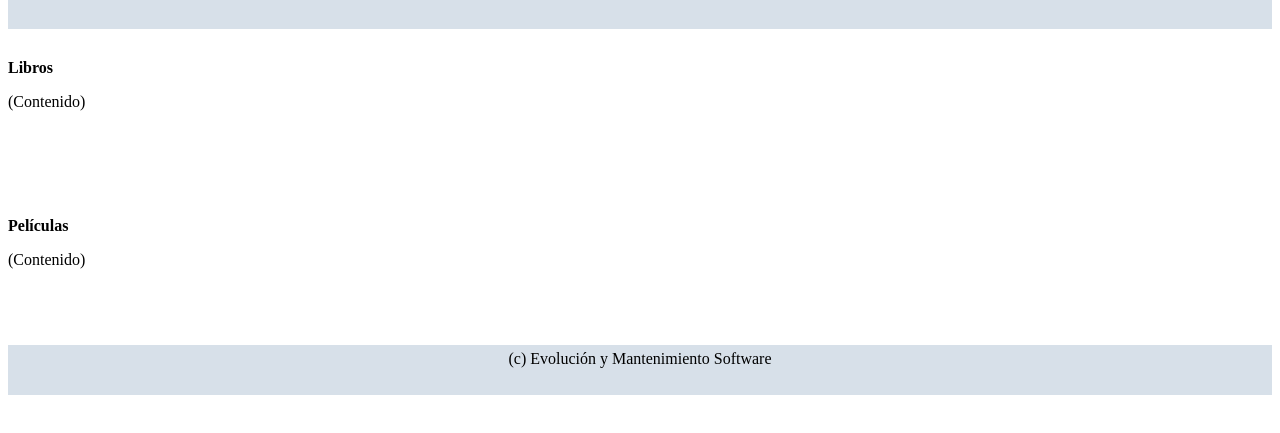
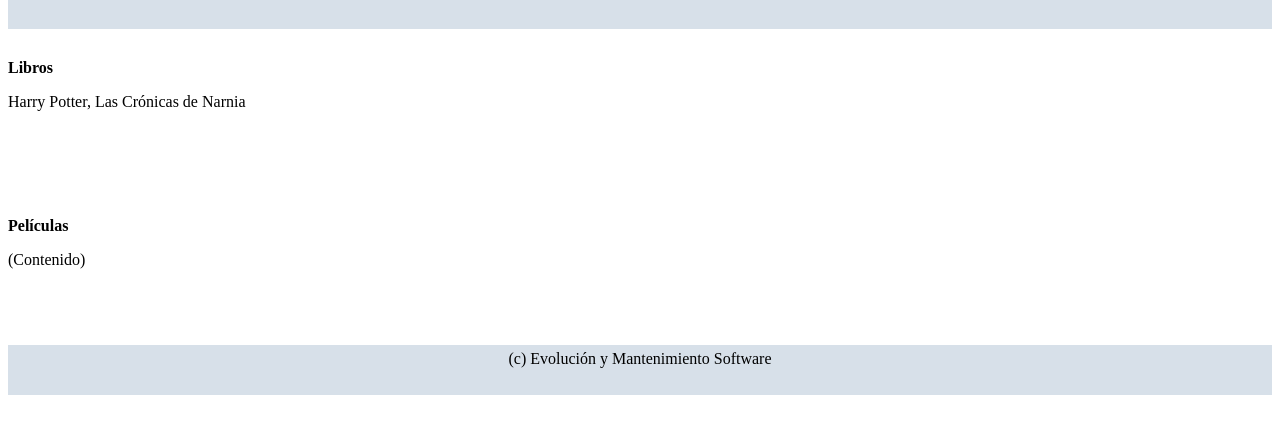
Before and after one commit to Gianca22/EquipoTarde2Trabajo2, a plain HTML site: page index.html in a window 1280 px wide. Shown: the part 79-512 px from the top of the page. Drawn offline with Linux system fonts and the light colour scheme.

Commit message:
update books

```diff
--- a/index.html
+++ b/index.html
@@ -14,7 +14,7 @@
  <!-- Contenido -->
  <section>
  <b>Libros</b>
- <p>(Contenido)</p>
+ <p>Harry Potter, Las Crónicas de Narnia</p>
  </section>
 
  <section>
```
